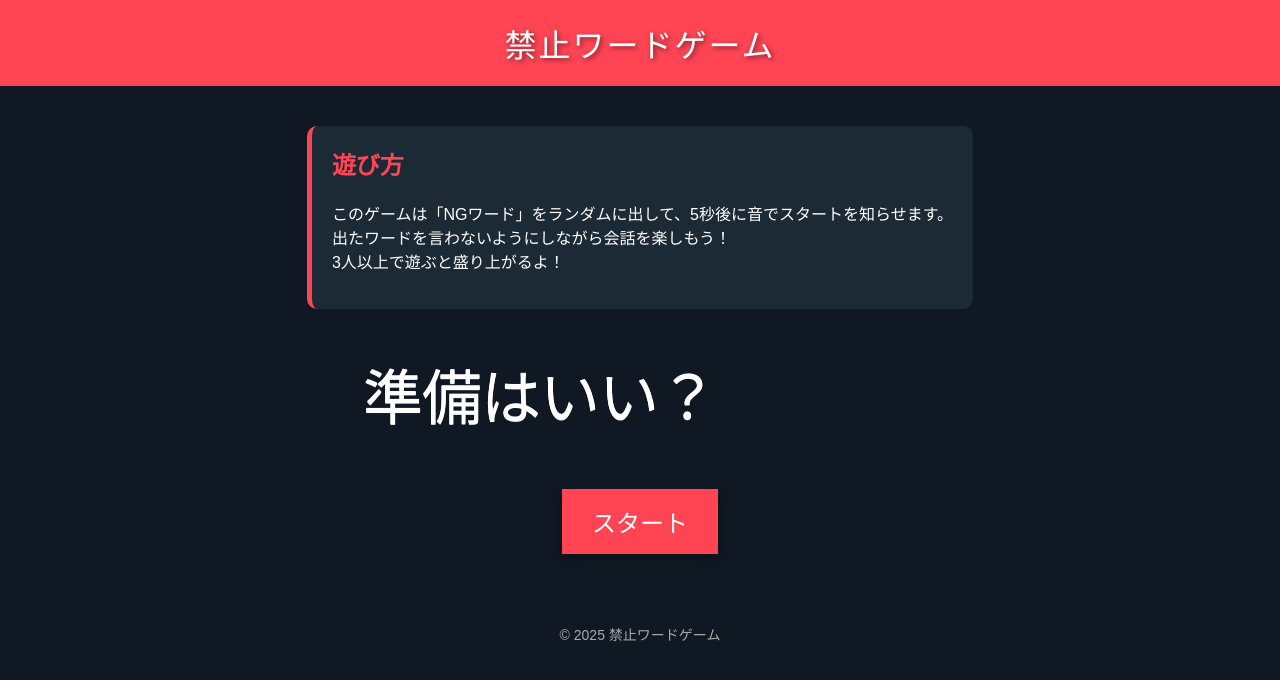
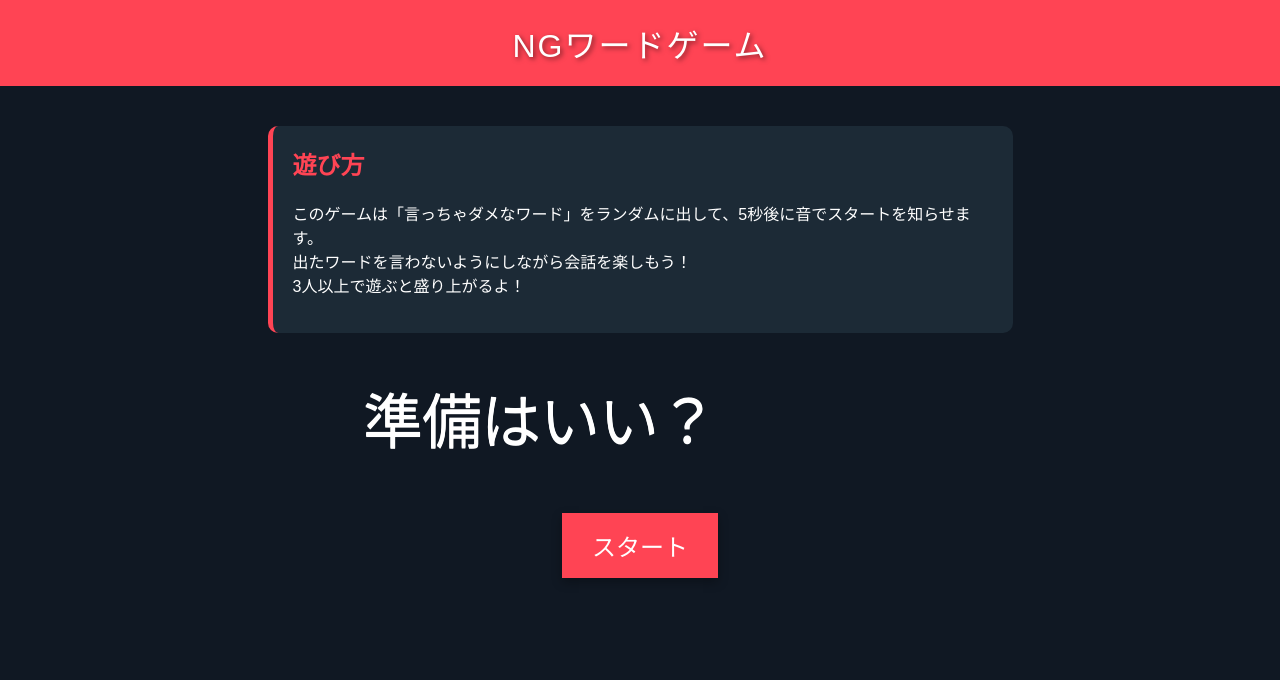
Before and after one commit to motchii709/ngword, a plain HTML site: page index.html in a window 1280 px wide. Drawn offline with Linux system fonts and the light colour scheme.

Commit message:
Update index.html

```diff
--- a/index.html
+++ b/index.html
@@ -7,13 +7,13 @@
 </head>
 <body>
 
-  <header>禁止ワードゲーム</header>
+  <header>NGワードゲーム</header>
 
   <main>
     <section id="description">
       <h2>遊び方</h2>
       <p>
-        このゲームは「NGワード」をランダムに出して、5秒後に音でスタートを知らせます。<br>
+        このゲームは「言っちゃダメなワード」をランダムに出して、5秒後に音でスタートを知らせます。<br>
         出たワードを言わないようにしながら会話を楽しもう！<br>
         3人以上で遊ぶと盛り上がるよ！
       </p>
@@ -33,14 +33,7 @@
       <p>この画面を他のプレイヤーに見せてください</p>
     </div>
 
-    <div id="showScreen" class="screen">
-      <p>次のワードが表示されました！</p>
-    </div>
   </main>
-
-  <footer>
-    &copy; 2025 禁止ワードゲーム
-  </footer>
 
   <audio id="sound" src="https://www.soundjay.com/buttons/sounds/beep-07.mp3"></audio>
 
```
